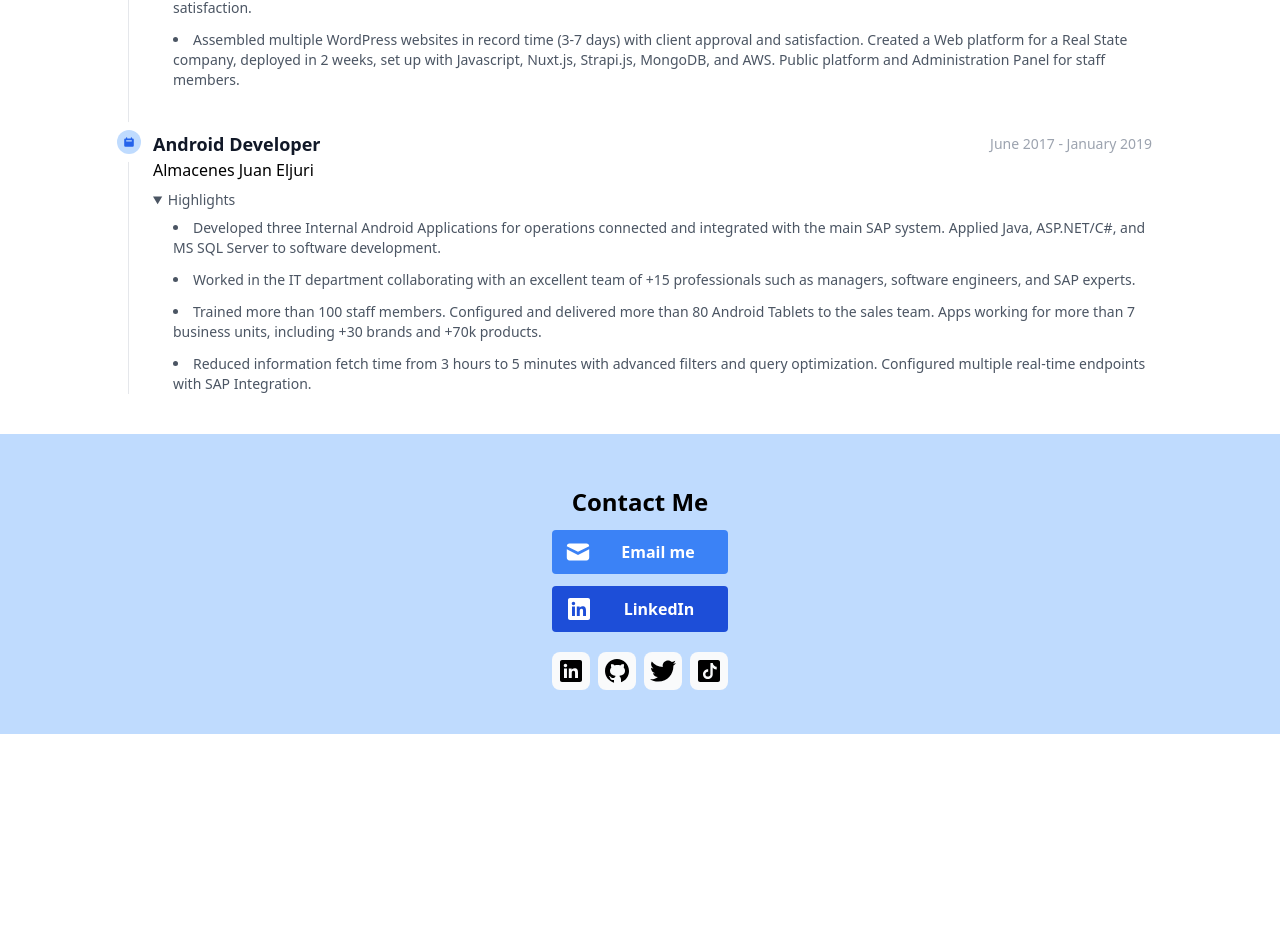
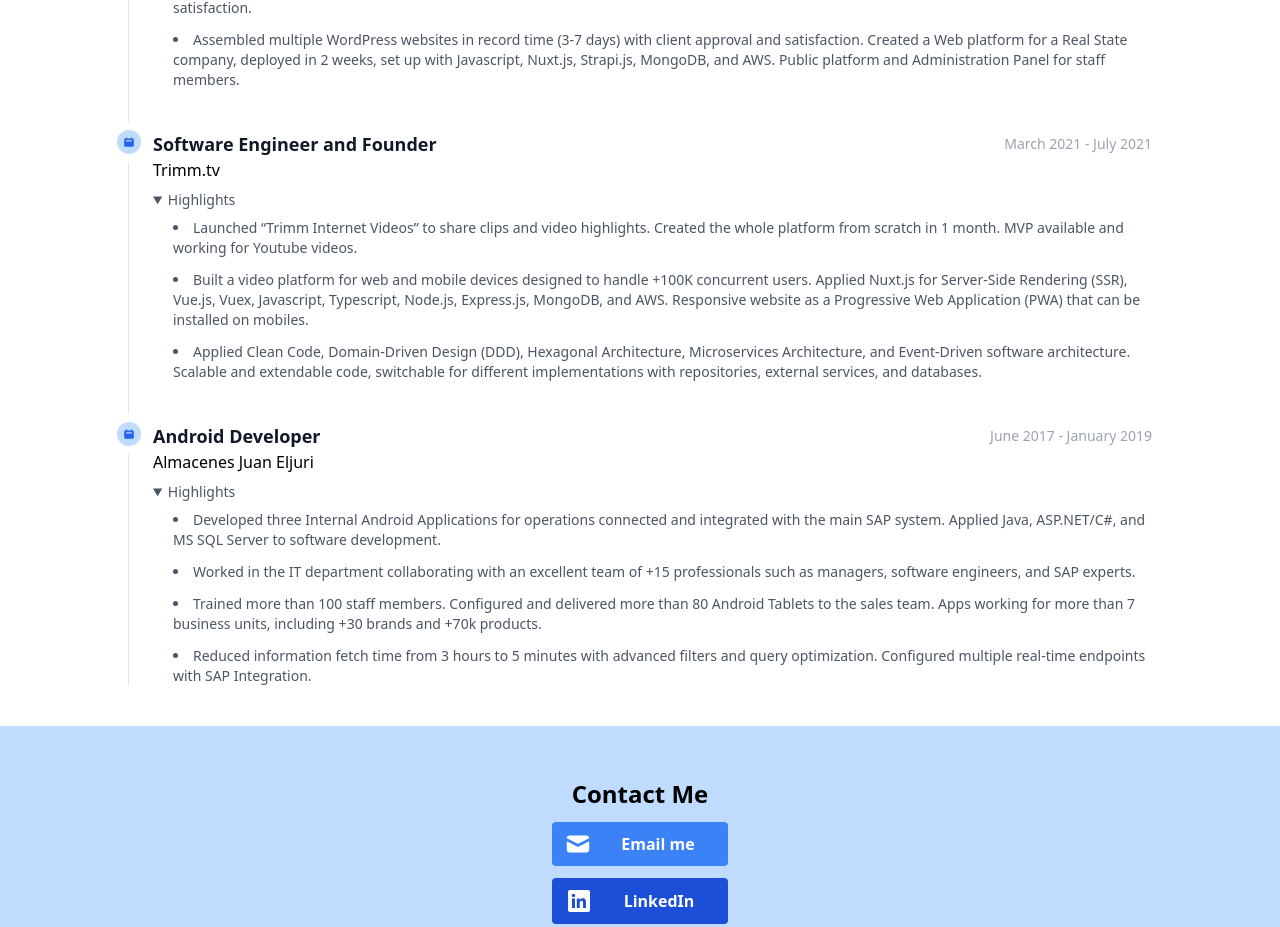
Before and after one commit to Ivanfvj/portfolio, a Next.js app: page /timeline in a window 1280 px wide. Shown: the part 1020-1947 px from the top of the page. Before the commit the page ends 1754 px from the top, so only its background shows below. Built offline with nearby package versions, Linux system fonts and the light colour scheme.

Commit message:
hotfix - added trimm.tv experience to timeline

```diff
--- a/pages/timeline.tsx
+++ b/pages/timeline.tsx
@@ -115,6 +115,37 @@ const TimelinePage = () => {
             </details>
           </TimelineItem>
           <TimelineItem
+            title="Software Engineer and Founder"
+            subtitle="Trimm.tv"
+            time="March 2021 - July 2021"
+          >
+            <details open={openDetails}>
+              <summary className="cursor-pointer">Highlights</summary>
+              <ul className="list-disc list-inside ml-5 space-y-3 mt-2">
+                <li>
+                  Launched “Trimm Internet Videos” to share clips and video
+                  highlights. Created the whole platform from scratch in 1
+                  month. MVP available and working for Youtube videos.
+                </li>
+                <li>
+                  Built a video platform for web and mobile devices designed to
+                  handle +100K concurrent users. Applied Nuxt.js for Server-Side
+                  Rendering (SSR), Vue.js, Vuex, Javascript, Typescript,
+                  Node.js, Express.js, MongoDB, and AWS. Responsive website as a
+                  Progressive Web Application (PWA) that can be installed on
+                  mobiles.
+                </li>
+                <li>
+                  Applied Clean Code, Domain-Driven Design (DDD), Hexagonal
+                  Architecture, Microservices Architecture, and Event-Driven
+                  software architecture. Scalable and extendable code,
+                  switchable for different implementations with repositories,
+                  external services, and databases.
+                </li>
+              </ul>
+            </details>
+          </TimelineItem>
+          <TimelineItem
             title="Android Developer"
             subtitle="Almacenes Juan Eljuri"
             time="June 2017 - January 2019"
```
